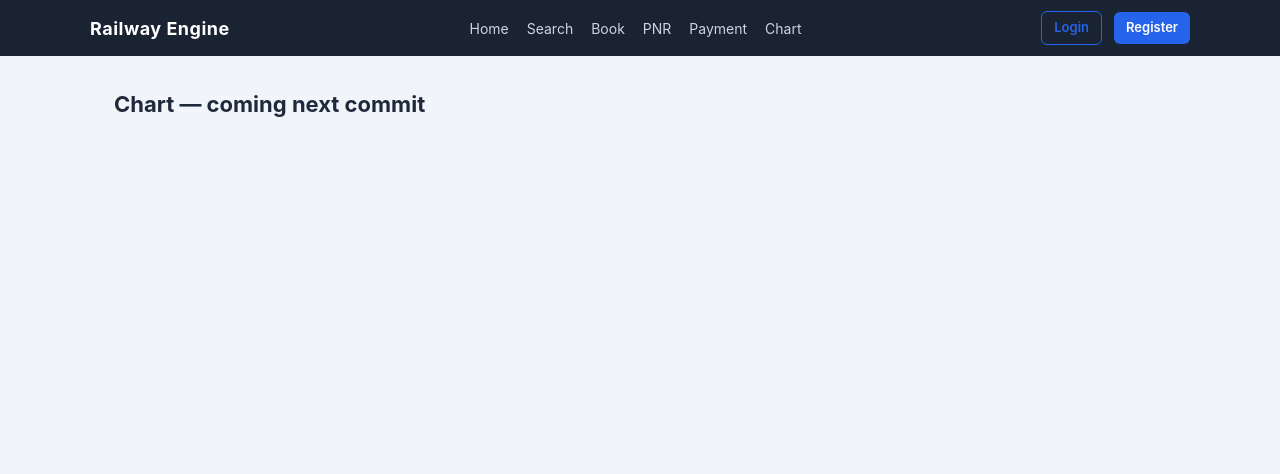
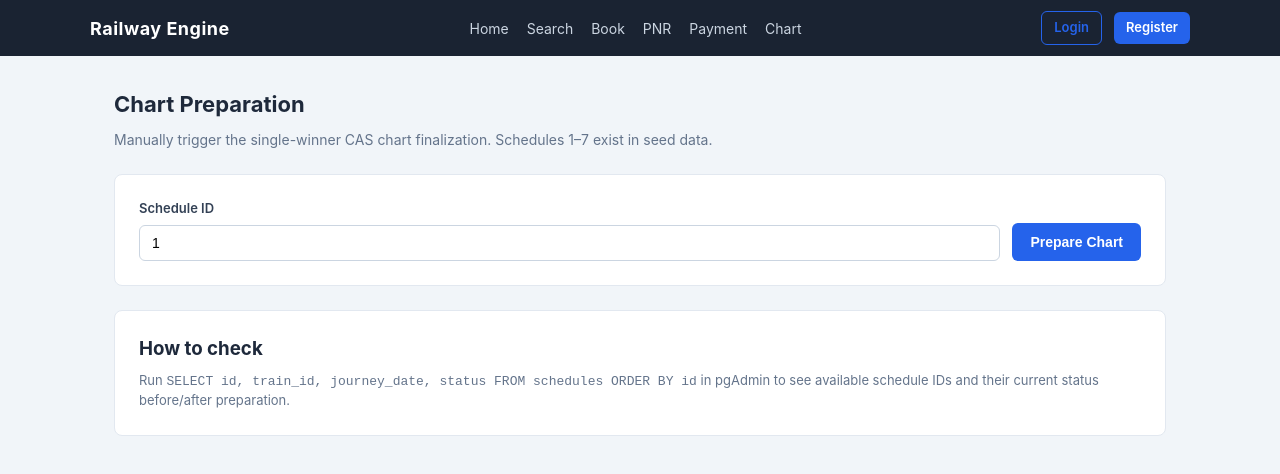
Before and after one commit to sohamRaorane/Railway-Reservation-Engine-Scaling-, a React app in the folder frontend/: page /chart in a window 1280 px wide. Shown: the top 474 px of the page. Built offline with nearby package versions, Linux system fonts and the light colour scheme; no server answers; the HTML template or start-up script is replaced by a standard one.

Commit message:
feat(frontend): payment and chart pages — Razorpay order initiate and CAS chart trigger

```diff
--- a/frontend/src/pages/Chart.jsx
+++ b/frontend/src/pages/Chart.jsx
@@ -1 +1,69 @@
-export default function Chart() { return <div className="container"><h2 className="page-title">Chart — coming next commit</h2></div> }
+/**
+ * Chart — manually trigger chart preparation for a schedule.
+ *
+ * Calls POST /api/v1/schedules/{id}/prepare-chart
+ * (ScheduleController.java:22). The backend's ChartPreparationService
+ * uses a compare-and-swap single-winner pattern — exactly one caller
+ * succeeds in moving OPEN → CHART_PREPARED, others get a clean
+ * "already prepared" outcome. Uses the same path as the scheduled job.
+ *
+ * Seeded schedules: 1–7 (check with SELECT id, journey_date FROM schedules).
+ * Try schedule 1 (12951, tomorrow) after booking some tickets to see
+ * RAC → CONFIRMED finalization.
+ */
+
+import { useState } from 'react'
+import api from '../api/client'
+
+export default function Chart() {
+  const [scheduleId, setScheduleId] = useState('1')
+  const [result, setResult] = useState('')
+  const [error, setError] = useState('')
+  const [loading, setLoading] = useState(false)
+
+  async function handlePrepare(e) {
+    e.preventDefault()
+    setLoading(true)
+    setError('')
+    setResult('')
+
+    try {
+      const res = await api.post(`/api/v1/schedules/${scheduleId}/prepare-chart`)
+      setResult(typeof res.data === 'string' ? res.data : JSON.stringify(res.data))
+    } catch (err) {
+      setError(err.response?.data?.message || err.response?.data || 'Chart preparation failed. Is the schedule OPEN and are you authenticated?')
+    } finally {
+      setLoading(false)
+    }
+  }
+
+  return (
+    <div className="container">
+      <h1 className="page-title">Chart Preparation</h1>
+      <p className="page-subtitle">Manually trigger the single-winner CAS chart finalization. Schedules 1–7 exist in seed data.</p>
+
+      <div className="card" style={{ marginBottom: 24 }}>
+        <form onSubmit={handlePrepare} style={{ display: 'flex', gap: 12, alignItems: 'end' }}>
+          <div className="form-group" style={{ flex: 1, marginBottom: 0 }}>
+            <label htmlFor="scheduleId">Schedule ID</label>
+            <input id="scheduleId" value={scheduleId} onChange={(e) => setScheduleId(e.target.value)} placeholder="1" required />
+          </div>
+          <button type="submit" className="btn" disabled={loading} style={{ height: 38 }}>
+            {loading ? 'Preparing...' : 'Prepare Chart'}
+          </button>
+        </form>
+      </div>
+
+      {error && <div className="alert alert-error">{String(error)}</div>}
+      {result && <div className="alert alert-success">{String(result)}</div>}
+
+      <div className="card">
+        <h3 style={{ marginBottom: 8 }}>How to check</h3>
+        <p style={{ fontSize: 13, color: '#64748b' }}>
+          Run <code>SELECT id, train_id, journey_date, status FROM schedules ORDER BY id</code> in pgAdmin
+          to see available schedule IDs and their current status before/after preparation.
+        </p>
+      </div>
+    </div>
+  )
+}
--- a/frontend/src/pages/Payment.jsx
+++ b/frontend/src/pages/Payment.jsx
@@ -1 +1,89 @@
-export default function Payment() { return <div className="container"><h2 className="page-title">Payment — coming next commit</h2></div> }
+/**
+ * Payment — initiate a Razorpay order for a PENDING_PAYMENT booking.
+ *
+ * Calls POST /payment/initiate (PaymentController.java:30) with { pnr }.
+ * The backend creates a Razorpay order via RazorpayClient and returns
+ * orderId + keyId + amount/currency — the data needed to open the
+ * Razorpay Checkout. The actual capture is confirmed via the
+ * POST /payment/webhook server-to-server callback (signature verified
+ * with X-Razorpay-Signature). This page just visualizes the order
+ * creation step; the webhook is exercised by Razorpay's sandbox.
+ *
+ * Try PNRSEED005 — it is the only seeded PENDING_PAYMENT booking.
+ */
+
+import { useState } from 'react'
+import api from '../api/client'
+
+export default function Payment() {
+  const [pnr, setPnr] = useState('PNRSEED005')
+  const [result, setResult] = useState(null)
+  const [loading, setLoading] = useState(false)
+  const [error, setError] = useState('')
+
+  async function handleInitiate(e) {
+    e.preventDefault()
+    setLoading(true)
+    setError('')
+    setResult(null)
+
+    try {
+      const res = await api.post('/payment/initiate', { pnr: pnr.trim().toUpperCase() })
+      setResult(res.data)
+    } catch (err) {
+      setError(err.response?.data?.message || 'Payment initiation failed. Is the booking PENDING_PAYMENT and owned by you?')
+    } finally {
+      setLoading(false)
+    }
+  }
+
+  return (
+    <div className="container">
+      <h1 className="page-title">Payment</h1>
+      <p className="page-subtitle">Create a Razorpay order for a PENDING_PAYMENT booking. Seeded example: PNRSEED005 (Anil Verma, DEF quota).</p>
+
+      <div className="card" style={{ marginBottom: 24 }}>
+        <form onSubmit={handleInitiate} style={{ display: 'flex', gap: 12, alignItems: 'end' }}>
+          <div className="form-group" style={{ flex: 1, marginBottom: 0 }}>
+            <label htmlFor="pnr">PNR</label>
+            <input id="pnr" value={pnr} onChange={(e) => setPnr(e.target.value)} placeholder="PNRSEED005" required />
+          </div>
+          <button type="submit" className="btn" disabled={loading} style={{ height: 38 }}>
+            {loading ? 'Creating...' : 'Initiate Payment'}
+          </button>
+        </form>
+      </div>
+
+      {error && <div className="alert alert-error">{error}</div>}
+
+      {result && (
+        <div className="card">
+          <h3 style={{ marginBottom: 12 }}>Order Created</h3>
+          <table>
+            <tbody>
+              <tr>
+                <td>Order ID</td>
+                <td><code>{result.orderId}</code></td>
+              </tr>
+              <tr>
+                <td>Key ID</td>
+                <td><code>{result.keyId}</code></td>
+              </tr>
+              <tr>
+                <td>Amount</td>
+                <td>₹{result.amount} {result.currency}</td>
+              </tr>
+              <tr>
+                <td>Booking PNR</td>
+                <td>{result.bookingPnr}</td>
+              </tr>
+            </tbody>
+          </table>
+          <p style={{ marginTop: 12, fontSize: 13, color: '#64748b' }}>
+            In a real checkout, the frontend would open Razorpay Checkout with this orderId and keyId. Capture is confirmed via the webhook.
+          </p>
+        </div>
+      )}
+    </div>
+  )
+}
```
